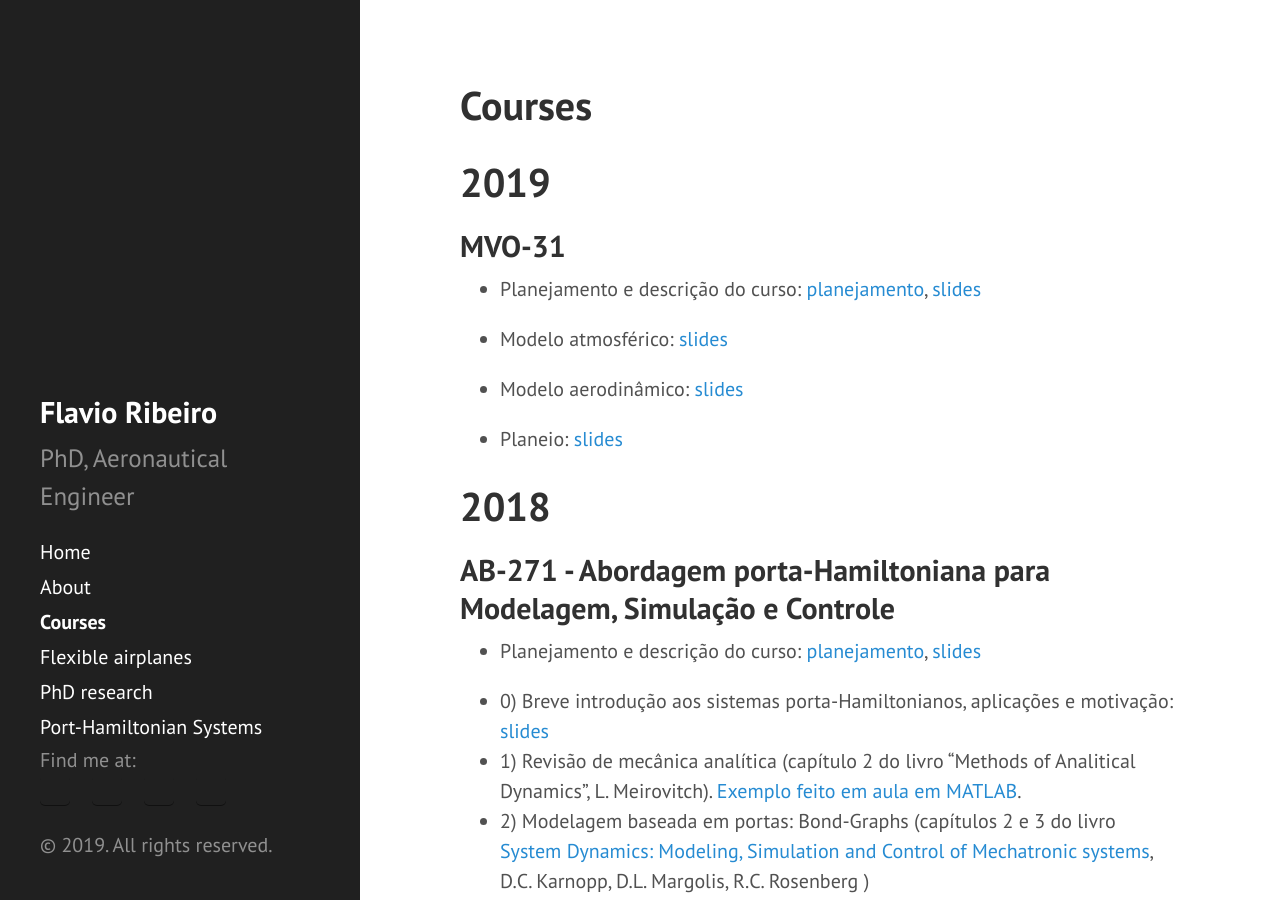
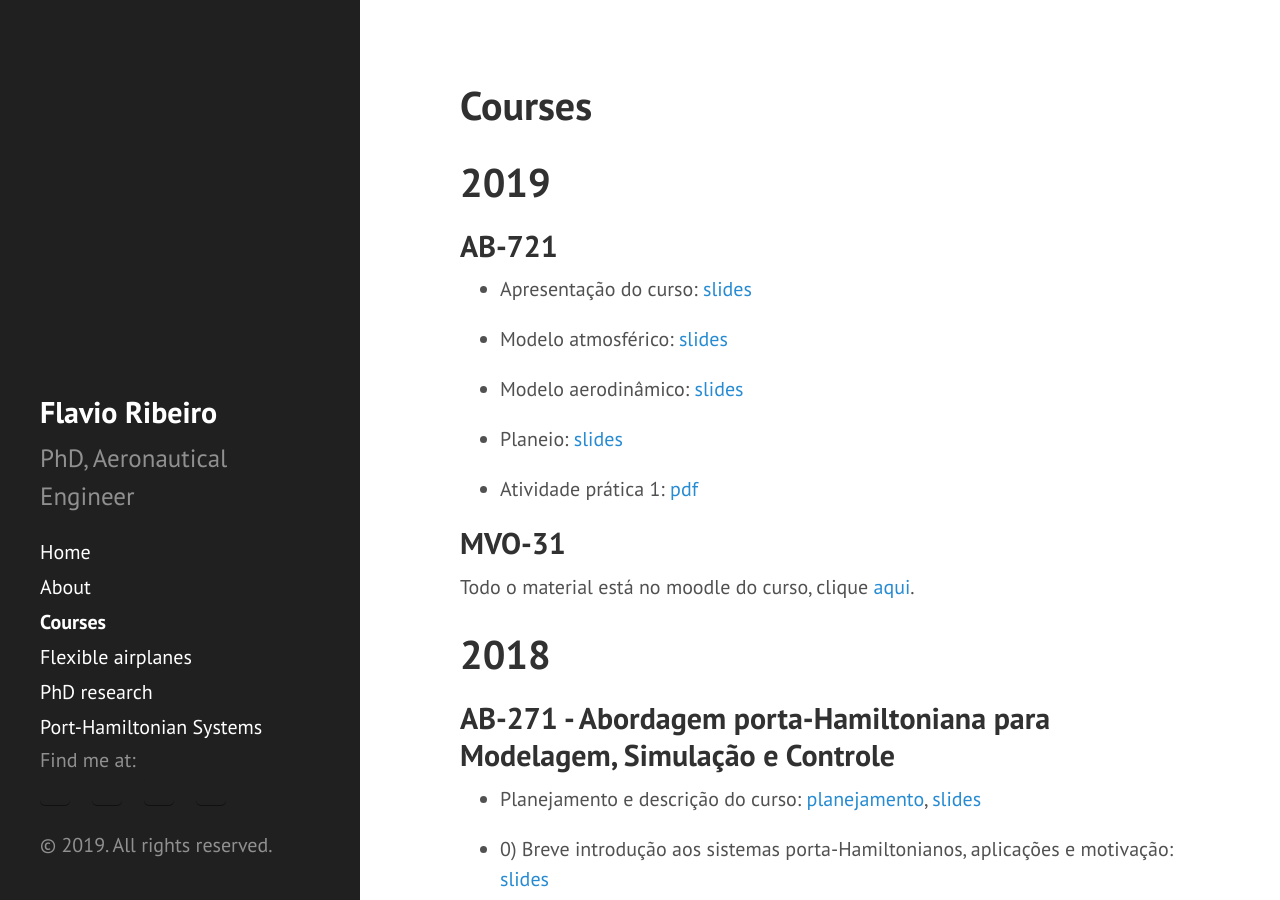
Before and after one commit to flavioluiz/flavioluiz.github.io, a Jekyll site: the page built from courses.md, in a window 1280 px wide and 900 px high. Built offline with Jekyll 4.4.1, drawn with Linux system fonts in a browser that asks for light colours.

Commit message:
curso de ab-721

```diff
--- a/courses.md
+++ b/courses.md
@@ -3,15 +3,21 @@ layout: page
 title: Courses
 ---
 # 2019
+
+## AB-721
+* Apresentação do curso:
+ [slides](http://flavioluiz.github.io/cursos/2019/ab721/apresentacao.pdf)
+
+* Modelo atmosférico: [slides](http://flavioluiz.github.io/cursos/2019/ab721/1modeloatmosferico.pdf)
+
+* Modelo aerodinâmico: [slides](http://flavioluiz.github.io/cursos/2019/ab721/2modeloaerodinamico.pdf)
+
+* Planeio: [slides](http://flavioluiz.github.io/cursos/2019/ab721/3planeio.pdf)
+
+* Atividade prática 1: [pdf](http://flavioluiz.github.io/cursos/2019/ab721/lab1.pdf)
+
 ## MVO-31
-* Planejamento e descrição do curso:
-[planejamento](http://flavioluiz.github.io/cursos/2019/mvo31/programa.pdf), [slides](http://flavioluiz.github.io/cursos/2019/mvo31/apresentacao.pdf)
-
-* Modelo atmosférico: [slides](http://flavioluiz.github.io/cursos/2019/mvo31/1modeloatmosferico.pdf)
-
-* Modelo aerodinâmico: [slides](http://flavioluiz.github.io/cursos/2019/mvo31/2modeloaerodinamico.pdf)
-
-* Planeio: [slides](http://flavioluiz.github.io/cursos/2019/mvo31/3planeio.pdf)
+Todo o material está no moodle do curso, clique [aqui](http://mecvoo.moodlecloud.com).
 
 
 
```
Also changed, not shown: 5 other files.
